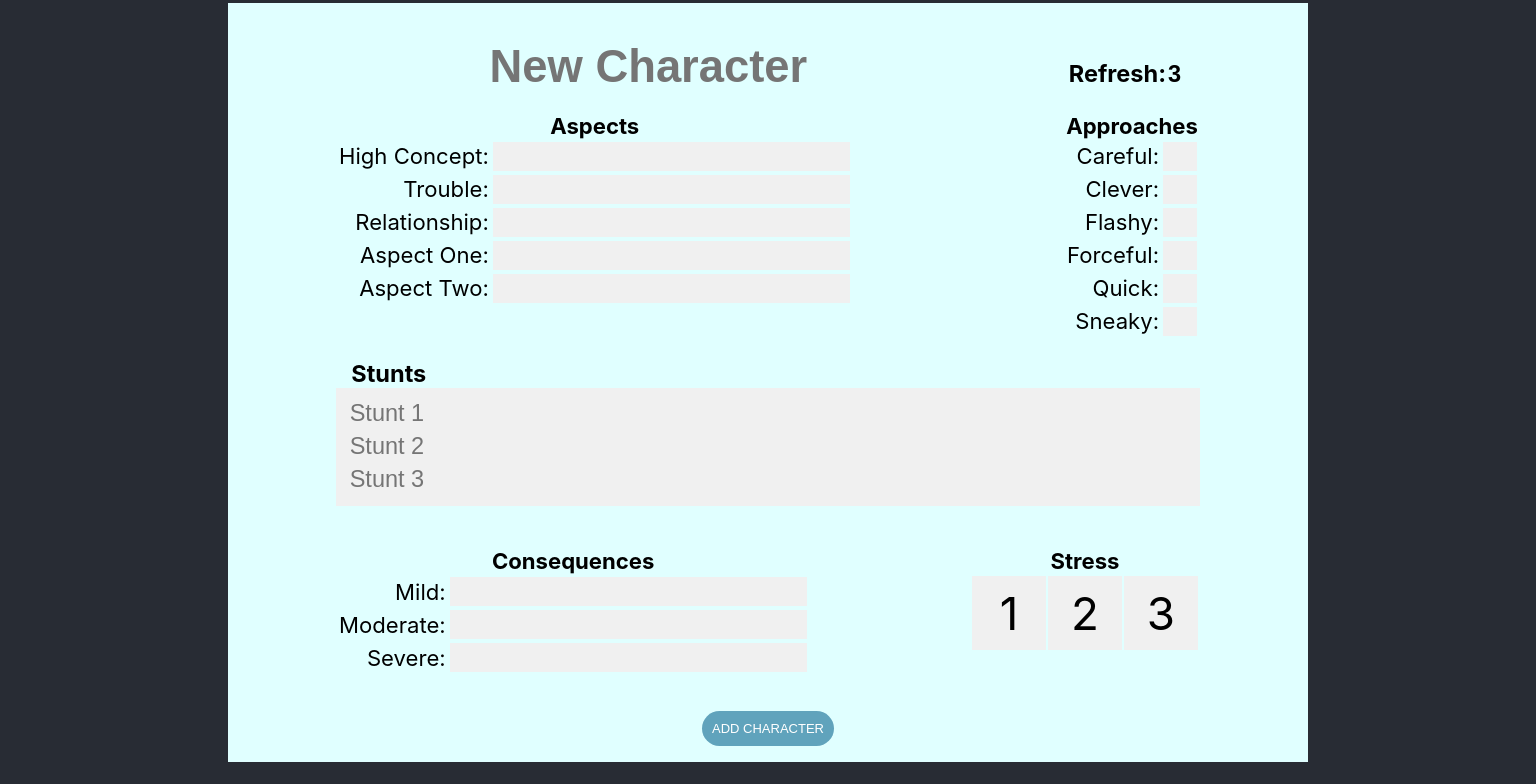
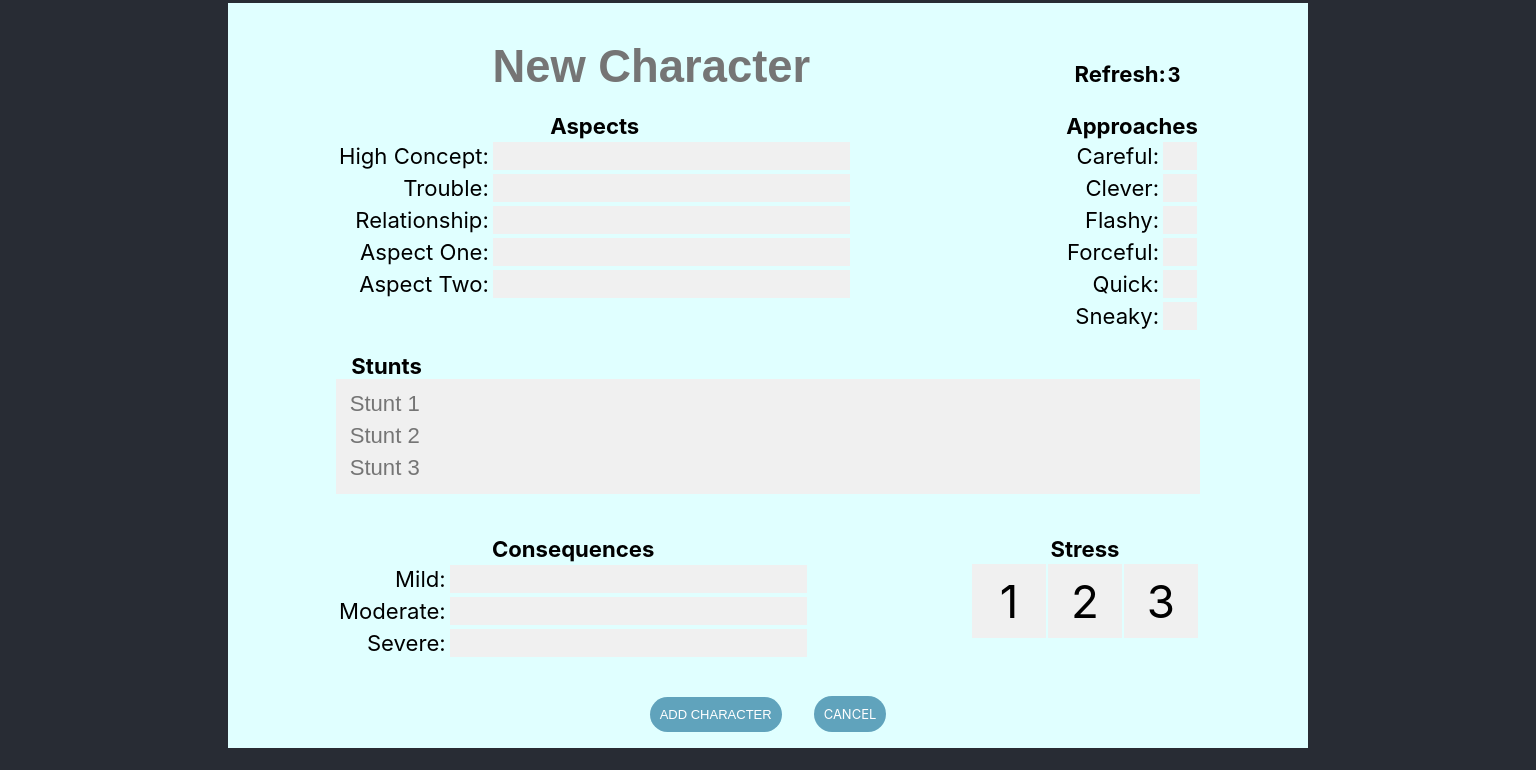
Before and after one commit to GideonBrimleaf/fate_character_generator, a React (Create React App) app: page /new in a window 1536 px wide. Shown: the part 116-900 px from the top of the page. Built offline with nearby package versions, Linux system fonts and the light colour scheme; no server answers; sample sign-in values are in the browser's storage.

Commit message:
undo buttons now on character form and character sheets

```diff
--- a/src/components/CharacterDetail.css
+++ b/src/components/CharacterDetail.css
@@ -68,6 +68,10 @@ article > ul > li {
     max-width: 1080px;
     font-size: 22.125px;
   }
+
+  .character-sheet-text {
+    font-size: 22.125px;
+  }
 }
 
 @media (max-width: 770px) {
--- a/src/containers/CharacterForm.css
+++ b/src/containers/CharacterForm.css
@@ -78,6 +78,12 @@ form {
   text-align: left;
 }
 
+@media (min-width: 1350px) {
+  .character-refresh-input {
+    font-size: 22.125px;
+  }
+}
+
 @media (max-width: 1100px) {
   .primary-input {
     min-width: 0px;
--- a/src/containers/CharacterForm.js
+++ b/src/containers/CharacterForm.js
@@ -6,6 +6,7 @@ import '../components/CharacterStatBlock.css'
 import { withRouter } from 'react-router-dom'
 import CharacterFormStatBlock from './CharacterFormStatBlock'
 import StressBox from '../components/StressBox'
+import { Link } from 'react-router-dom'
 
 class CharacterForm extends Component {
 
@@ -115,7 +116,6 @@ class CharacterForm extends Component {
         refresh : refresh
       })
     } else {
-      {
         this.props.onCharacterEdited({
           id:id,
           name:name,
@@ -142,7 +142,6 @@ class CharacterForm extends Component {
           },
           refresh : refresh
         })
-      }
     }
 
     this.setState({
@@ -250,7 +249,8 @@ class CharacterForm extends Component {
               <StressBox />
             </article>
           </section>
-          <input className="primary-button" type="submit" value="Add Character"/>
+          <input className="primary-button" type="submit" value={this.state.id ? "Update Character" : "Add Character"}/>
+          <Link className="primary-button" to={this.state.id ? `/character/${this.state.id}` : '/'}>Cancel</Link>
         </form>
       </main>
     )
```
